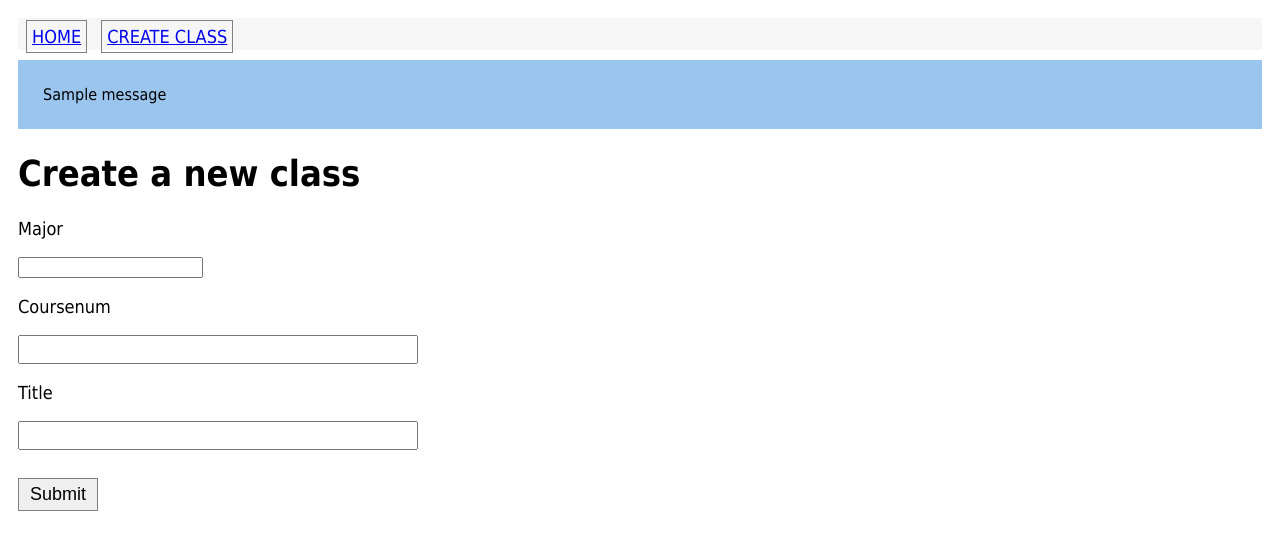
After one commit to WSU-CptS-322-Fall-2023/studentapp-elperez1725, a Python web app: template app/templates/create_class.html in a window 1280 px wide. The commit adds this page. Shown: the top 550 px of the page. Run offline with Jinja, Linux system fonts and the light colour scheme; the template is opened without the code that fills it, so the values that code supplies are empty, except form fields; tables that the repository leaves empty hold one stand-in row (values such as "Sample post"); one stand-in notice (Sample message) is shown; form fields are guessed from the names that the template uses; some libraries are stand-ins or nearby versions.

Commit message:
Version v.03 created a new file called create class and styled that file. added a link to get to the file and added a flash container that displays that the class was added succesfully

```diff
--- a/app/static/css/main.css
+++ b/app/static/css/main.css
@@ -47,3 +47,18 @@ a:hover{
 	color: white;
 
 }
+
+.textinput{
+	padding: 2px;
+	font-family: "Helvetica Neue",Helvetica,Arial;
+	font-size:18px;
+	width: 400px;
+}
+
+.flash-container{
+	background: #99c5ee;
+	font-family: Tahoma;
+	font-size: 16px;
+	padding:25px;
+	margin: 10px 0px 10px 0px;
+}
--- a/app/templates/base.html
+++ b/app/templates/base.html
@@ -8,6 +8,8 @@
         <table>
             <tr>
                 <td><a href="{{ url_for('index') }}" class = "button">Home</a></td>
+                <td><a href="{{ url_for('createclass') }}" class = "button">Create Class</a></td>
+
             </tr>
         </table>
         </div>
@@ -16,7 +18,7 @@
             {% with messages = get_flashed_messages() %}
             {% if messages %}
                 {% for message in messages %}
-                <div>{{ message }}</div>
+                <div class="flash-container">{{ message }}</div>
                 {% endfor %}
             {% endif %}
             {% endwith %}
--- /dev/null
+++ b/app/templates/create_class.html
@@ -0,0 +1,37 @@
+{% extends "base.html" %}
+
+{% block content %}
+
+    <h1> Create a new  class </h1>
+    {% if form %}
+        <form action="" method="POST">
+            {{ form.hidden_tag() }}
+
+                <p>{{ form.major.label }}</p>
+                <p>{{ form.major(class=textinput) }}</p>
+
+                {% for error in form.major.errors %}
+                <span style="color: red;">{{ error }}</span>
+                {% endfor %}
+
+
+                <p>{{ form.coursenum.label }}</p>
+                <p>{{ form.coursenum(class='textinput') }}</p>
+
+                {% for error in form.coursenum.errors %}
+                <span style="color: red;">{{ error }}</span>
+                {% endfor %}
+
+                <p>{{ form.title.label }}</p>
+                <p>{{ form.title(class='textinput') }}</p>
+
+                {% for error in form.title.errors %}
+                <span style="color: red;">{{ error }}</span>
+                {% endfor %}
+
+            <p>{{ form.submit(class='button')}}</p>
+        </form>
+
+        {% endif %}
+
+{% endblock %}
```
Also changed, not shown: app/forms.py (+12 -1 lines), app/routes.py (+13 -0 lines), student.db.
